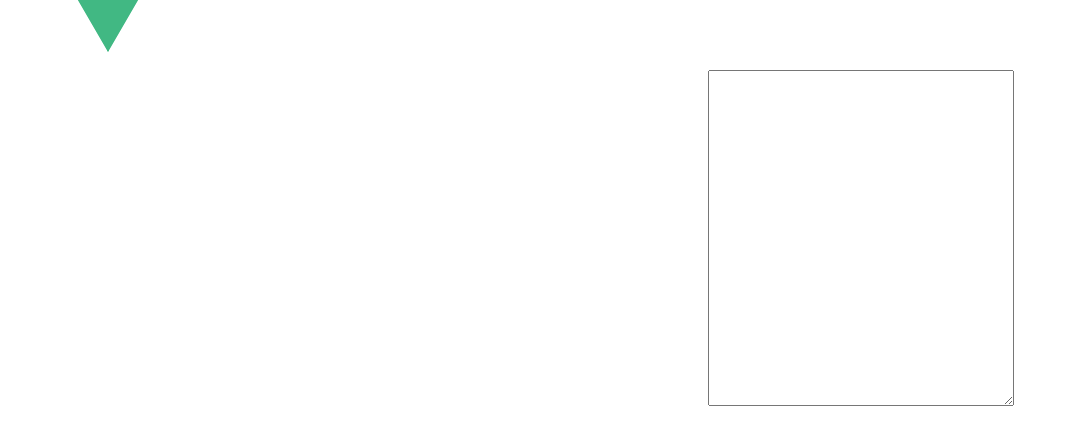
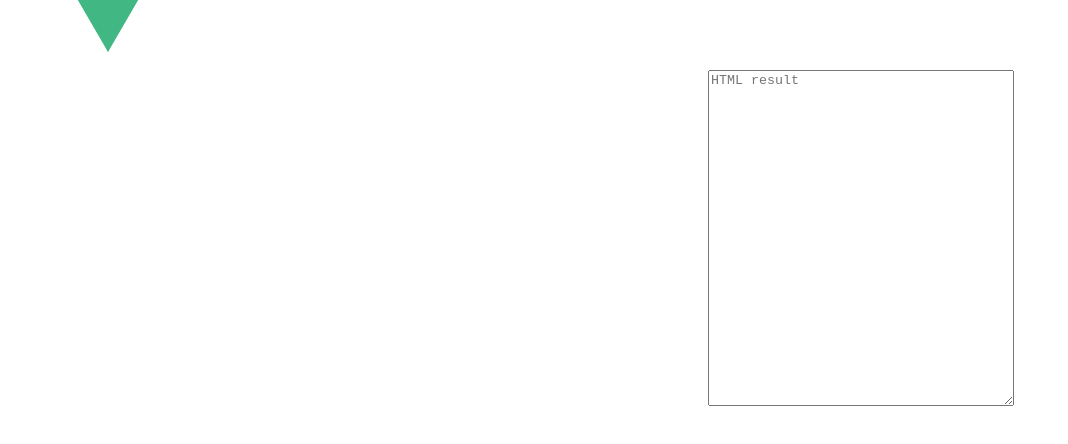
Before and after one commit to unicapsule/vue-wangeditor, a Vue app: page / in a window 1280 px wide. Shown: the part 194-638 px from the top of the page, without its empty margins (0-1068 px from the left). Built offline with nearby package versions, Linux system fonts and the light colour scheme.

Commit message:
update: example

```diff
--- a/examples/components/HelloWorld.vue
+++ b/examples/components/HelloWorld.vue
@@ -4,7 +4,11 @@
       <wang-editor :menus="menus" locale="lang-zh" @change="onChange" />
     </div>
     <div class="right">
-      <textarea class="result" v-model="content"></textarea>
+      <textarea
+        class="result"
+        v-model="content"
+        placeholder="HTML result"
+      ></textarea>
     </div>
   </div>
 </template>
```
